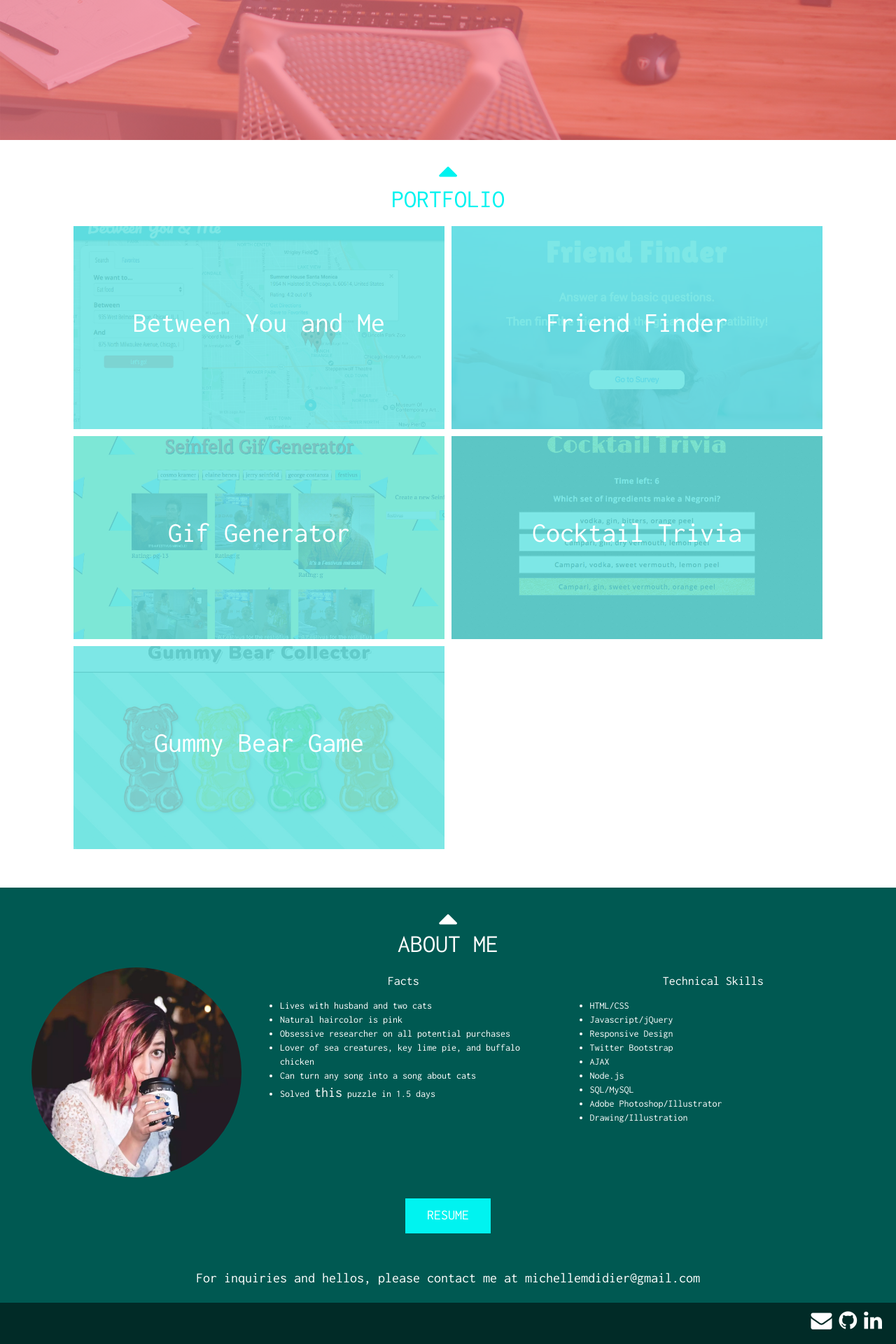
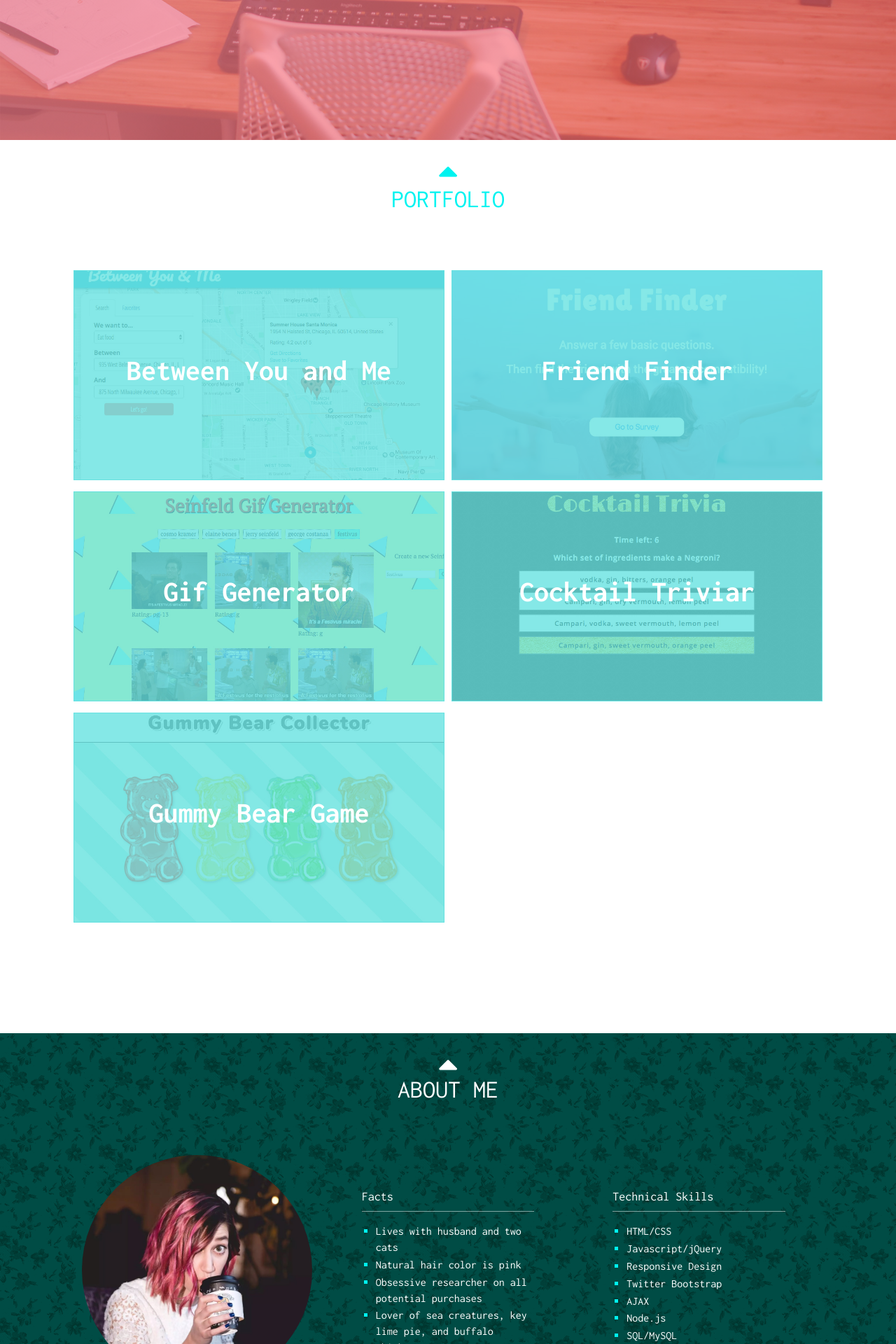
Before and after one commit to meeshyd/portfolio, a PHP site: page / in a window 1280 px wide. Shown: the part 600-2520 px from the top of the page at 70% size. Run offline with PHP 8.4, Linux system fonts and the light colour scheme; some libraries are stand-ins or nearby versions.

Commit message:
added more styling and hover functions for portfolio images

```diff
--- a/assets/script.js
+++ b/assets/script.js
@@ -1,27 +1,29 @@
-
+$(document).ready(function(){
     $("#view-portfolio").hover(function(){
         $("#down-arrow").animate({ paddingTop: "20px" });
         }, function() {
         $("#down-arrow").animate({ paddingTop: "0px" });
     });
 
-$(".potfolio-img").hover(function(){
-	$("h3").animate({ display: "none" })
-	}, function() {
-    $("h3").animate({ display: "block" });
+
+    //---PROJECT OVERLAY SCRIPT---//
+
+    $( ".project-wrap" ).each(function( index ) {
+        var overlay = jQuery(this).children(".overlay");
+        var imageURL = jQuery(this).children(".image-url");
+        //console.log(this.innerHTML);
+        $(this).mouseenter(function(){
+           overlay.animate({ opacity: "0" });
+           imageURL.animate({ opacity: "1", bottom: "+=50" });
+        })
+        $(this).mouseleave(function(){
+           overlay.animate({ opacity: "1" });
+           imageURL.animate({ opacity: "0", bottom: "-=50" });
         })
 
-// $('.potfolio-img').hover( function() {
-//         $(this).find('.image-url').fadeIn(300);
-//     }, function() {
-//         $(this).find('.image-url').fadeOut(100);
-// });
+    });
 
-// $(".potfolio-img").hover(function(){
-// 	$(".image-url").css({ visibility: "visible" })
-// 	}, function() {
-//     $(".image-url").css({ visibility: "hidden" });
-// })
+
     //---ONE PAGER SMOOTH SCROLL SCRIPT---//
 
     // Select all links with hashes
@@ -61,3 +63,4 @@ $('a[href*="#"]')
             };
         };
     });
+});
--- a/assets/style.css
+++ b/assets/style.css
@@ -10,7 +10,11 @@ body {
 	color: #fff;
 	text-align: center;
 }
-
+h4{
+    border-bottom: 1px solid rgba(255,255,255,0.5);
+    padding-bottom: 10px;
+    text-align: left;
+}
 .row, p {
 	margin: 0;
 }
@@ -33,8 +37,18 @@ a {
 	color: #fff;
 	font-size: 30px;
 }
+.underline{
+    padding-bottom: 10px;
+    border-bottom: 8px solid transparent;
+	-webkit-transition:all .3s ease-out;
+	-moz-transition:all .3s ease-out;
+	-ms-transition:all .3s ease-out;
+	-o-transition:all .3s ease-out;
+	transition:all .3s ease-out;
+}
 
 .underline:hover {
+    padding-bottom: 5px;
 	border-bottom: 8px solid #00f3f0;
 }
 
@@ -70,7 +84,8 @@ a .fa, a i {
 }
 
 .section-content-div {
-	padding-top: 20px;
+	padding-top: 80px;
+	padding-bottom: 100px;
 }
 
 /*-----------*/
@@ -198,11 +216,10 @@ a .fa, a i {
 }
 
 .portfolio-img {
-	width: 100%;
+	width: 98%;
 	height: 300px;
-	margin: 0 auto;
-	border: 5px solid #fff;
-	float: left;
+	margin: 8px auto;
+    border: 1px solid rgba(103, 227, 226,1);
 }
 
 h3 {
@@ -217,82 +234,104 @@ h3 {
 	visibility: visible;
 	display: block;
 }
-.portfolio-img .image-url {
-    display: none;
+
+
+
+/*PROJECT OVERLAYS CSS*/
+
+.overlay {
+    position: absolute;
+    display: block;
+    width: 98%;
+    height: 300px;
+    margin: auto;
+    background: rgba(103, 227, 226,0.8);
+    top: 0; left: 0; bottom: 0; right: 0;
 }
-.portfolio-image:hover .image-url { /*this is where the magic happens */
-    display: inline-block;
+.overlay h3{
+    font-size: 42px;
+    font-weight: 700;
+}
+.image-url{
+    position: absolute;
+    display: block;
+    width: 98%;
+    height: 300px;
+    margin: auto;
+    top: 50px; left: 0; bottom: 0; right: 0;
+    opacity: 0;
+    z-index: 1000;
+}
+.link{
+    position: relative;
+    top:125px;
+	text-align: center;
+	background-color: rgba(103, 227, 226,1);
+	color: #fff;
+	padding: 10px 50px;
+	transition: all 0.5s ease;
+    -webkit-box-shadow: 0px 8px 28px -4px rgba(0,0,0,0.8);
+    -moz-box-shadow: 0px 8px 28px -4px rgba(0,0,0,0.8);
+    box-shadow: 0px 8px 28px -4px rgba(0,0,0,0.8);
+}
+.link:hover {
+	background-color: #ff8c95;
 }
 
-.image-url {
-	color: #fff;
-}
-
-.overlay {
-  position: relative;
-  overflow: hidden;
-}
-
-.overlay:after {
-  position: absolute;
-  content:"";
-  top:0;
-  left:0;
-  width:100%;
-  height:100%;
-  opacity:.85;
-  background-color: rgb(103, 227, 226);
-}
-
-.overlay:hover:after  {
-	transition: all 1s ease;
-  	opacity: 0;
-}
-.teal:after {
-  background-color: rgb(103, 227, 226);
-}
 
 /* ABOUT PAGE */
+.about-list-wrap{
+    width:75%;
+    display: block;
+    margin: 50px auto;
+}
 #about-page {
 	background-color: #005952;
-	padding: 0 30px;
+    background-image: url(images/floral-bg.png);
+    background-repeat: repeat;
+	padding: 0 8%;
 }
 #about-content-main{
-	padding-top: 20px;
+	padding-top: 80px;
+	padding-bottom: 0px;
 }
 #about-page a {
 	font-size: 20px;
 }
 
-.about-text {
-	padding-left: 10px;
-	width: 50%;
-}
-
 #me-div{
 	margin: 0 auto;
-	width: 300px;
-	height: 300px;
 	background-image: url('images/IMG_1691.JPG');
  	background-size: cover;
  	display: block;
- 	border-radius: 300px;
- 	-webkit-border-radius: 300px;
- 	-moz-border-radius: 300px;
+ 	border-radius: 50%;
+ 	-webkit-border-radius: 50%;
+ 	-moz-border-radius: 50%;
+    width: 100%;
+    height: auto;
+    padding-top: 100%;
 }
 ul {
 	padding-top: 5px;
+    padding-left: 20px;
+    margin-bottom: 30px;
+    list-style:square;
 }
 li {
 	text-align: left;
-	font-size: 14px;
+	font-size: 18px;
+    color: #00f3f0;
+}
+li p{
+    color:#fff;
+    font-size: 16px;
 }
 
 #resume {
 	text-align: center;
 	background-color: #00f3f0;
 	margin: 0 auto;
-	width: 10%;
+	width: 25%;
 	height: 50px;
 	margin-top: 30px;
 	color: #fff;
@@ -301,12 +340,12 @@ li {
 }
 
 #resume:hover {
-	background-color: #fff;
-	color: #00f3f0;
+	background-color: #ff8c95;
 }
 
 #email {
-	padding: 50px 0 20px 0;
+	padding: 50px 0 70px 0;
+    font-size: 16px;
 }
 
 /* FOOTER PAGE */
@@ -320,18 +359,21 @@ li {
 }
 
 #icon-div .fa {
+    padding-bottom: 10px;
 	font-size: 30px;
-	padding: 0 3px;
-	margin: 0;
+	margin: 0 5px;
 	transition: all 0.5s ease;
+    opacity: 0.2;
+    border-bottom: 8px solid transparent;
 }
 
-#icon-div .fa:last-child {
-	padding: 0;
-}
+
 
 #icon-div .fa:hover {
-	color: #00f3f0;
+    padding-bottom: 5px;
+    border-bottom: 8px solid #00f3f0;
+/*	color: #ff8c95;*/
+    opacity: 1;
 }
 
 #icon-div, #copyright {
@@ -339,15 +381,16 @@ li {
 	position: absolute;
 }
 #icon-div {
-	top: 5px;
+	top: 23px;
 	right: 20px;
 }
 
 #copyright {
-	padding: 10px;
-	bottom: 0;
-	width: 100%;
-	font-size: 16px;
+    padding: 10px;
+    top: 25px;
+    width: 100%;
+    font-size: 14px;
+    color: rgba(255,255,255,0.2);
 }
 
 @media only screen and (max-width: 768px) {
--- a/index.html
+++ b/index.html
@@ -66,54 +66,59 @@
 				</div>
 			</div>
 			<div class="row section-content-div">
-				<div class="col-xs-12 col-sm-6 col-md-6">
-					<div class="portfolio-img overlay teal" id="btwn">
+
+
+				<div class="col-xs-12 col-sm-6 col-md-6 project-wrap">
+                    <div class="portfolio-img" id="btwn"></div>
+                    <div class="image-url">
+                        <a class="link" href="https://between-you-and-me.herokuapp.com/" target="_blank">Website</a>
+                        <a class="link" href="https://github.com/meeshyd/between-you-and-me" target="_blank">GitHub</a>
+                    </div>
+                    <div class="overlay">
                         <h3>Between You and Me</h3>
-						<div class="image-url">
-							<a href="https://between-you-and-me.herokuapp.com/" target="_blank">WWW</a>
-							<a href="https://github.com/meeshyd/between-you-and-me" target="_blank">GitHub</a>
                     </div>
 				</div>
+				<div class="col-xs-12 col-sm-6 col-md-6 project-wrap">
+                    <div class="portfolio-img" id="friend"></div>
+                    <div class="image-url">
+                        <a class="link" href="https://tranquil-retreat-50930.herokuapp.com/" target="_blank">Website</a>
+                        <a class="link" href="https://github.com/meeshyd/FriendFinder" target="_blank">GitHub</a>
                     </div>
-				<div class="col-xs-12 col-sm-6 col-md-6">
-					<div class="portfolio-img overlay teal" id="friend">
-						<h3 class="visible">Friend Finder</h3>
-						<div class="image-url">
-							<a href="https://tranquil-retreat-50930.herokuapp.com/" target="_blank">WWW</a>
-							<a href="https://github.com/meeshyd/FriendFinder" target="_blank">GitHub</a>
+                    <div class="overlay">
+                        <h3>Friend Finder</h3>
                     </div>
 				</div>
+				<div class="col-xs-12 col-sm-6 col-md-6 project-wrap">
+                    <div class="portfolio-img" id="gif"></div>
+                    <div class="image-url">
+                        <a class="link" href="https://gif-fun.herokuapp.com/" target="_blank">Website</a>
+                        <a class="link" href="https://github.com/meeshyd/gif-generator" target="_blank">GitHub</a>
                     </div>
-				<div class="col-xs-12 col-sm-6 col-md-6">
-					<div class="portfolio-img overlay teal" id="gif">
+                    <div class="overlay">
                         <h3>Gif Generator</h3>
-						<div class="image-url">
-							<a href="https://gif-fun.herokuapp.com/" target="_blank">WWW</a>
-							<a href="https://github.com/meeshyd/gif-generator" target="_blank">GitHub</a>
                     </div>
 				</div>
+				<div class="col-xs-12 col-sm-6 col-md-6 project-wrap">
+                    <div class="portfolio-img" id="trivia"></div>
+                    <div class="image-url">
+                        <a class="link" href="https://cocktail-trivia.herokuapp.com/" target="_blank">Website</a>
+                        <a class="link" href="https://github.com/meeshyd/TriviaGame" target="_blank">GitHub</a>
                     </div>
-				<div class="col-xs-12 col-sm-6 col-md-6">
-					<div class="portfolio-img overlay teal" id="trivia">
-						<h3>Cocktail Trivia</h3>
-						<div class="image-url">
-							<a href="https://cocktail-trivia.herokuapp.com/" target="_blank">WWW</a>
-							<a href="https://github.com/meeshyd/TriviaGame" target="_blank">GitHub</a>
+                    <div class="overlay">
+                        <h3>Cocktail Triviar</h3>
                     </div>
 				</div>
+				<div class="col-xs-12 col-sm-6 col-md-6 project-wrap">
+                    <div class="portfolio-img" id="gummy"></div>
+                    <div class="image-url">
+                        <a class="link" href="https://warm-fjord-47002.herokuapp.com/" target="_blank">Website</a>
+                        <a class="link" href="https://github.com/meeshyd/gummy-bear-collector" target="_blank">GitHub</a>
                     </div>
-				<div class="col-xs-12 col-sm-6 col-md-6">
-					<div class="portfolio-img overlay teal" id="gummy">
+                    <div class="overlay">
                         <h3>Gummy Bear Game</h3>
-						<div class="image-url">
-							<a href="https://warm-fjord-47002.herokuapp.com/" target="_blank">WWW</a>
-							<a href="https://github.com/meeshyd/gummy-bear-collector" target="_blank">GitHub</a>
                     </div>
 				</div>
-				</div>
-					<!-- <a href="#" target="_blank">
-						<div class="portfolio-img overlay teal" id="TBD"></div>
-					</a> -->
+
 			</div>
 		</div>
 
@@ -130,46 +135,39 @@
 				</div>
 
 				<div class="row" id="about-content-main">
-					<div class="col-xs-12 col-sm-12 col-md-3">
+
+					<div class="col-xs-12 col-sm-12 col-md-4">
 						<div id="me-div"></div>
 					</div>
-					<div class="col-xs-12 col-sm-12 col-md-9">
 
-						<div class="row">
-							<div class="col-xs-12 col-sm-12 col-md-6 about-text">
+					<div class="col-xs-12 col-sm-12 col-md-4">
+                        <div class="about-list-wrap">
                             <h4>Facts</h4>
                             <ul>
-									<li>Lives with husband and two cats</li>
-									<li>Natural haircolor is pink</li>
-									<li>Obsessive researcher on all potential purchases</li>
-									<li>Lover of sea creatures, key lime pie, and buffalo chicken</li>
-									<li>Can turn any song into a song about cats</li>
-									<li>Solved <a href="http://www.pomegranate.com/aa558.html" target="_blank" class="underline">this</a> puzzle in 1.5 days</li>
-								</ul>
-							</div>
-
-							<div class="col-xs-12 col-sm-12 col-md-6 about-text">
-								<h4>Technical Skills</h4>
-								<ul>
-									<li>HTML/CSS</li>
-									<li>Javascript/jQuery</li>
-									<li>Responsive Design</li>
-									<li>Twitter Bootstrap</li>
-									<li>AJAX</li>
-									<li>Node.js</li>
-									<li>SQL/MySQL</li>
-									<li>Adobe Photoshop/Illustrator
-									<li>Drawing/Illustration</li>
+                                <li><p>Lives with husband and two cats</p></li>
+                                <li><p>Natural hair color is pink</p></li>
+                                <li><p>Obsessive researcher on all potential purchases</p></li>
+                                <li><p>Lover of sea creatures, key lime pie, and buffalo chicken</p></li>
+                                <li><p>Can turn any song into a song about cats</p></li>
+                                <li><p>Solved <a href="http://www.pomegranate.com/aa558.html" target="_blank" class="underline">this</a> puzzle in 1.5 days</p></li>
                             </ul>
                         </div>
                     </div>
-<!-- 						<div class="row">
-							<div class="col-md-12">
-								<a href="" target="_blank">
-									<div id="resume">RESUME</div>
-								</a>
+                    <div class="col-xs-12 col-sm-12 col-md-4">
+                        <div class="about-list-wrap">
+                            <h4>Technical Skills</h4>
+                            <ul>
+                                <li><p>HTML/CSS</p></li>
+                                <li><p>Javascript/jQuery</p></li>
+                                <li><p>Responsive Design</p></li>
+                                <li><p>Twitter Bootstrap</p></li>
+                                <li><p>AJAX</p></li>
+                                <li><p>Node.js</p></li>
+                                <li><p>SQL/MySQL</p></li>
+                                <li><p>Adobe Photoshop/Illustrator</p></li>
+                                <li><p>Drawing/Illustration</p></li>
+                            </ul>
                         </div>
-						</div>	 -->
 					</div>
 				</div>
 				<div class="row">
@@ -219,7 +217,7 @@
 <!-- FOOTER -->
 		<div class="row">
 			<div class="col-md-12 footer">
-				<div class="text-center" id="copyright">Copyright © 2017 Michelle Didier</div>
+				<div class="text-center" id="copyright">Copyright &#169; 2017 Michelle Didier</div>
 				<div id="icon-div">
 					<a href="mailto:michellemdidier@gmail.com"><i class="fa fa-envelope" aria-hidden="true"></i></a>
 					<a href="https://github.com/meeshyd" target="_blank"><i class="fa fa-github" aria-hidden="true"></i></a>
```
Also changed, not shown: other parts of assets/style.css (+44 -9 lines), assets/images/floral-bg.png (added), assets/images/greyfloral.png (added). Lines whose indentation alone changed are shown as unchanged.
